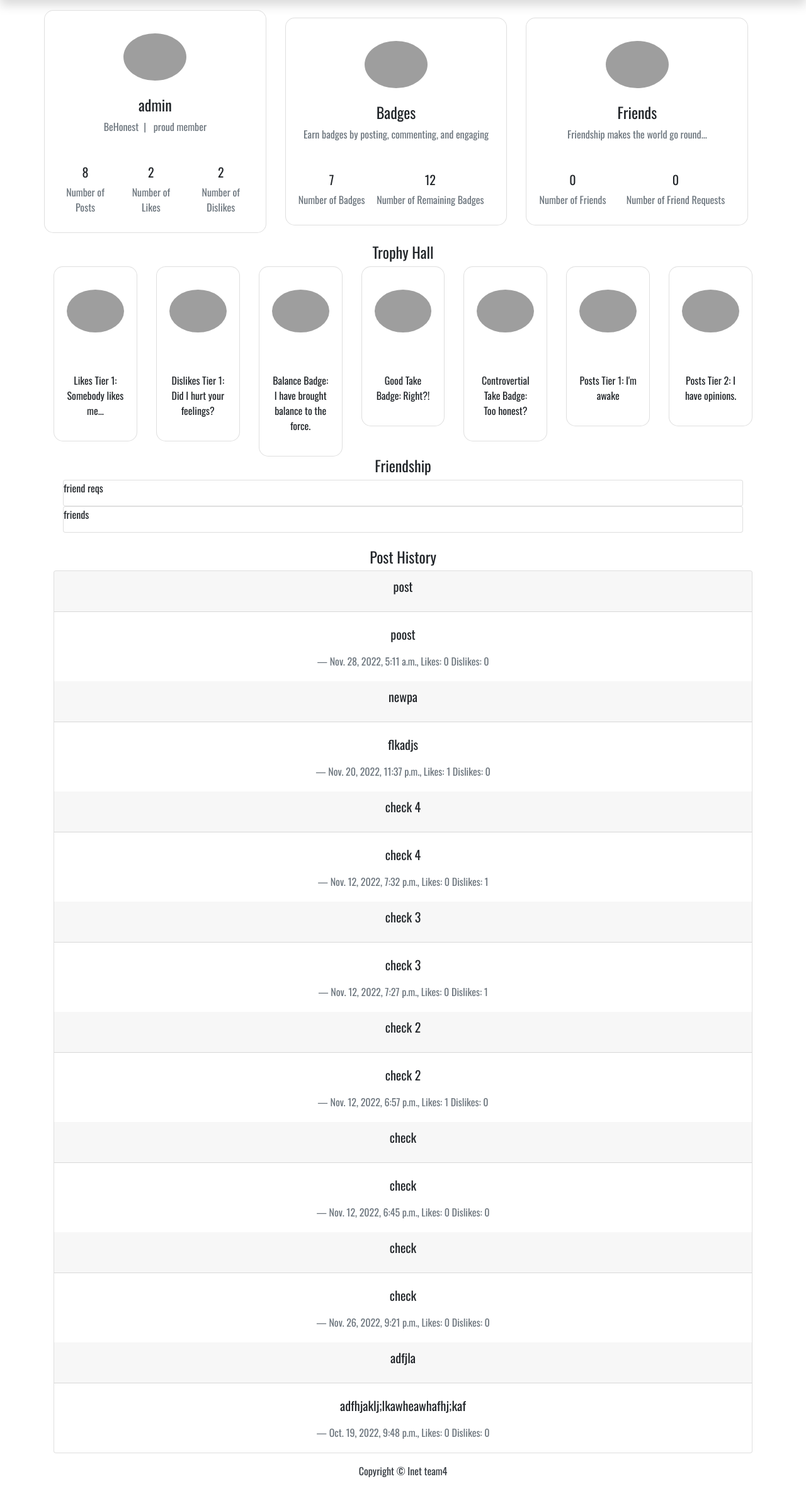
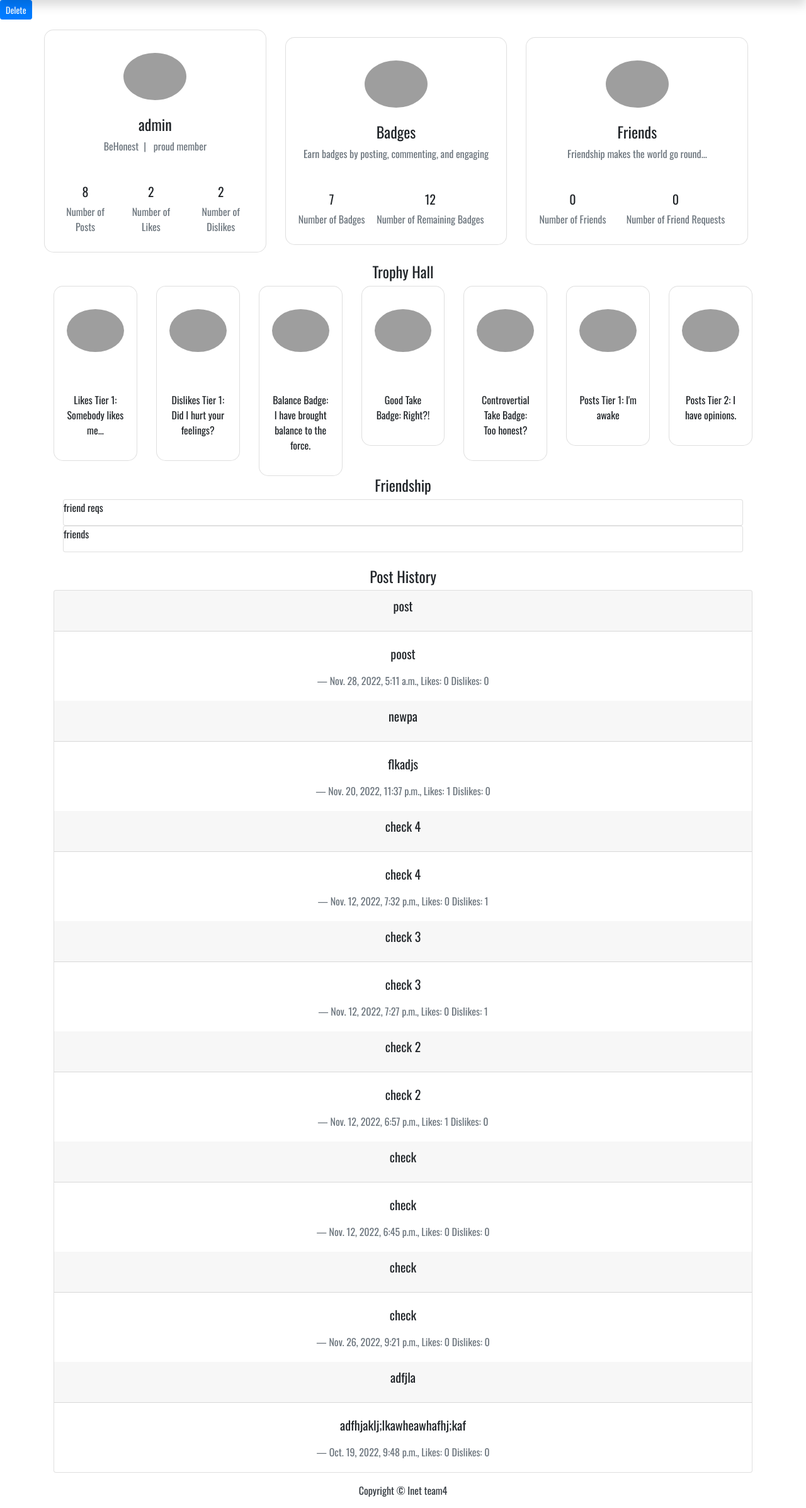
Before and after one commit to gcivil-nyu-org/INET-Team-4-F2022, a Django app: page /home/profile/admin in a window 1280 px wide. Shown: the part 71-2466 px from the top of the page at 63% size. Before the commit the page ends 2417 px from the top, so only its background shows below. Run offline with Django 4.2, Linux system fonts and the light colour scheme; a user stored in the database is signed in; data comes from the database, SQL or seed files in the repository; data that the repository does not hold is empty; some libraries are stand-ins or nearby versions; grey boxes are pictures that could not be loaded.

Commit message:
delete user feature

```diff
--- a/BeHonest/post/templates/profile.html
+++ b/BeHonest/post/templates/profile.html
@@ -2,6 +2,13 @@
 {% block content %}
 
 <!-- Three Card Header -->
+    {% if user == authenticated_user %}
+        <form action="{% url 'post:delete_user' user.username%}" method="POST">
+            {% csrf_token %}
+            <button type="submit", name="username", value="{{ user.username }}", class="btn btn-primary btn-sm">Delete</button>
+        </form>
+    {% endif %}
+
     <section>
         {% comment %} fluid container will left align {% endcomment %}
         <div class="container py-3 h-100">
--- a/BeHonest/post/urls.py
+++ b/BeHonest/post/urls.py
@@ -12,6 +12,7 @@ urlpatterns = [
     path("profile/<str:pk>", views.profile, name="profile"),
     path("dislike/<int:pk>", views.dislike_post, name="dislike_post"),
     path("delete/<int:pk>", views.delete_post, name="delete_post"),
+    path("delete_user/<str:pk>/", views.delete_user, name = "delete_user"),
     path("search_results", views.search_results, name="search-results"),
     path("prof_results", views.prof_results, name="prof-results"),
 ]
--- a/BeHonest/post/views.py
+++ b/BeHonest/post/views.py
@@ -1,11 +1,14 @@
-from django.shortcuts import get_object_or_404, render
-from django.urls import reverse
+from django.shortcuts import get_object_or_404, render, redirect
+from django.urls import reverse, reverse_lazy
 from django.http import HttpResponseRedirect
 from django.contrib.auth.models import User
+from django.contrib import messages
+from django.contrib.messages.views import SuccessMessageMixin
 from .forms import CommentForm, PostForm, NewsForm
 from news.models import News
 from post.models import Post
 from django.db.models import Count
+from django.views import generic
 from django.contrib.auth.decorators import login_required
 from .badges import total_likes_received
 from .badges import total_dislikes_received
@@ -73,6 +76,27 @@ def delete_post(request, pk):
         post.delete()
         return HttpResponseRedirect(reverse("post:base"))
 
+@login_required(login_url="/")  # redirect when user is not logged in
+def delete_user(request, pk):
+    print(request.user)
+    u = get_object_or_404(User, username=request.POST.get("username"))
+    if request.user.username == u.username:
+        u.delete()
+        messages.success(request, "The user is deleted")
+        return HttpResponseRedirect(reverse("main:homepage"))
+    # try:
+    #     u = get_object_or_404(User, username=request.POST.get("username"))
+    #     u.delete()
+    #     messages.success(request, "The user is deleted")
+    #     HttpResponseRedirect(reverse("main:homepage"))
+    # except User.DoesNotExist:
+    #     messages.error(request, "User does not exist")
+    #     redirect_str = "/home/profile/" + str(request.user)
+    #     return redirect(redirect_str)
+    # except Exception as e:
+    #     messages.error(request, {'err':e.message})
+    #     redirect_str = "/home/profile/" + str(request.user)
+    #     return redirect(redirect_str)
 
 @login_required(login_url="/")  # redirect when user is not logged in
 def post_list(request):
```
